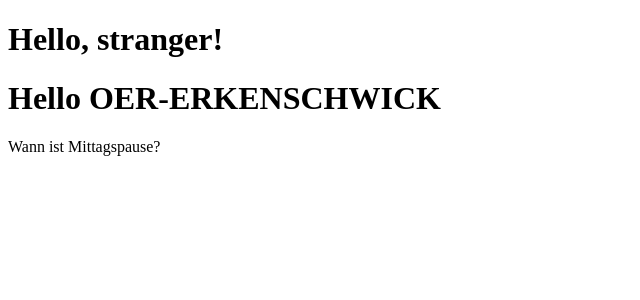
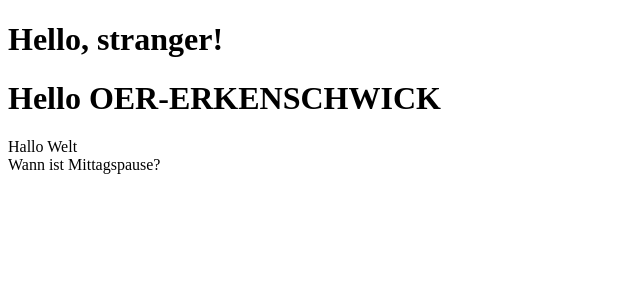
Before and after one commit to SuoraGmbH/react-camp-2024-10, a React (Vite) app: page / in a window 1280 px wide. Shown: the top 300 px of the page, without its empty margins (0-640 px from the left). Built offline with nearby package versions, Linux system fonts and the light colour scheme.

Commit message:
Add TimeEntryView component

```diff
--- a/src/App.tsx
+++ b/src/App.tsx
@@ -1,11 +1,13 @@
 import * as React from "react";
 import { Welcome } from "./components/Welcome.tsx";
+import TimeEntryView from "./components/TimeEntryView.tsx";
 
 const App: React.FunctionComponent = () => {
   return (
     <>
       <Welcome />
       <Welcome city="Oer-Erkenschwick" />
+      <TimeEntryView comment="Hallo Welt" />
       Wann ist Mittagspause?
     </>
   );
--- /dev/null
+++ b/src/components/TimeEntryView.tsx
@@ -0,0 +1,11 @@
+import React from "react";
+
+interface Props {
+  comment: string;
+}
+
+const TimeEntryView: React.FunctionComponent<Props> = ({ comment }) => {
+  return <div>{comment}</div>;
+};
+
+export default TimeEntryView;
```
